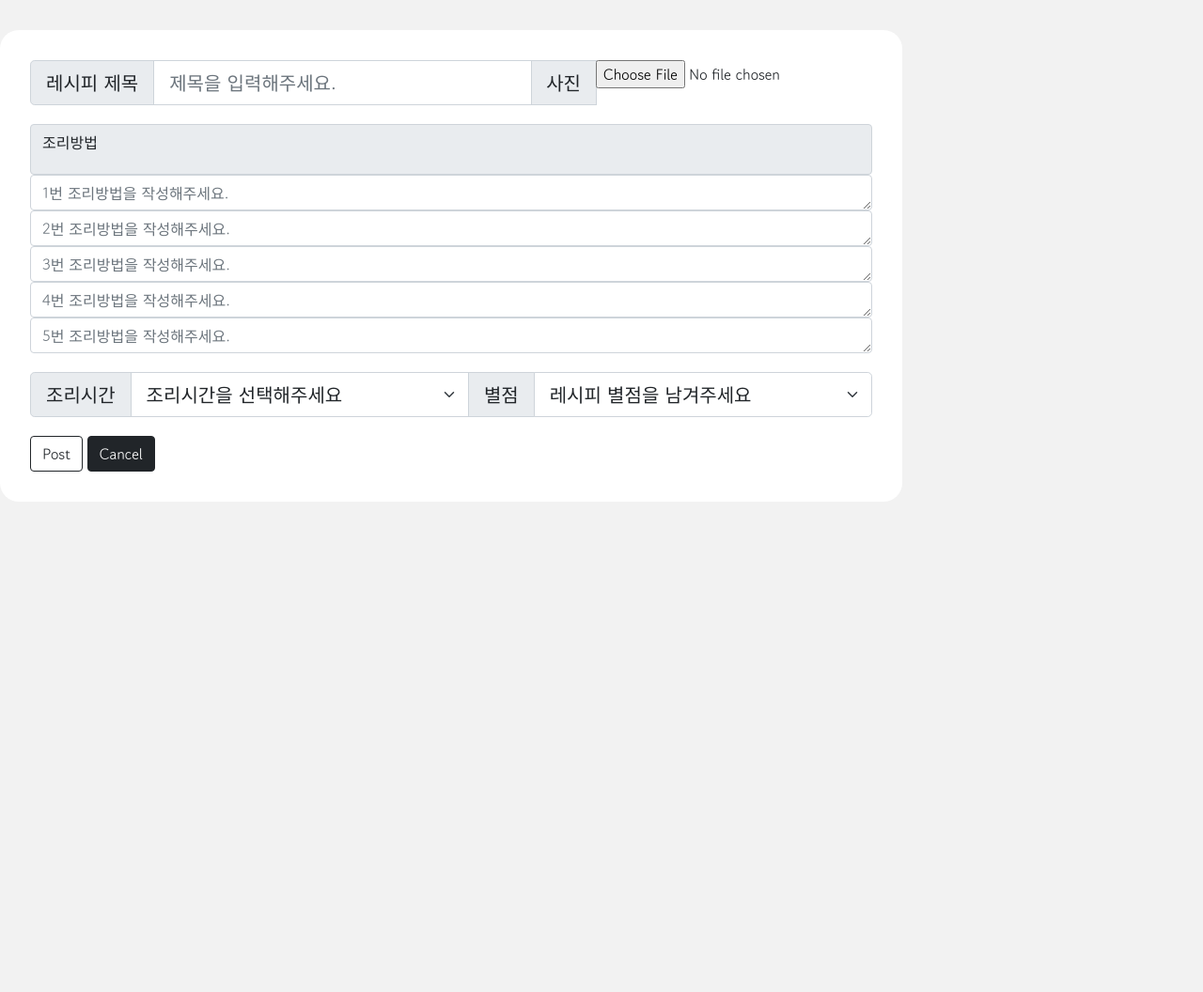
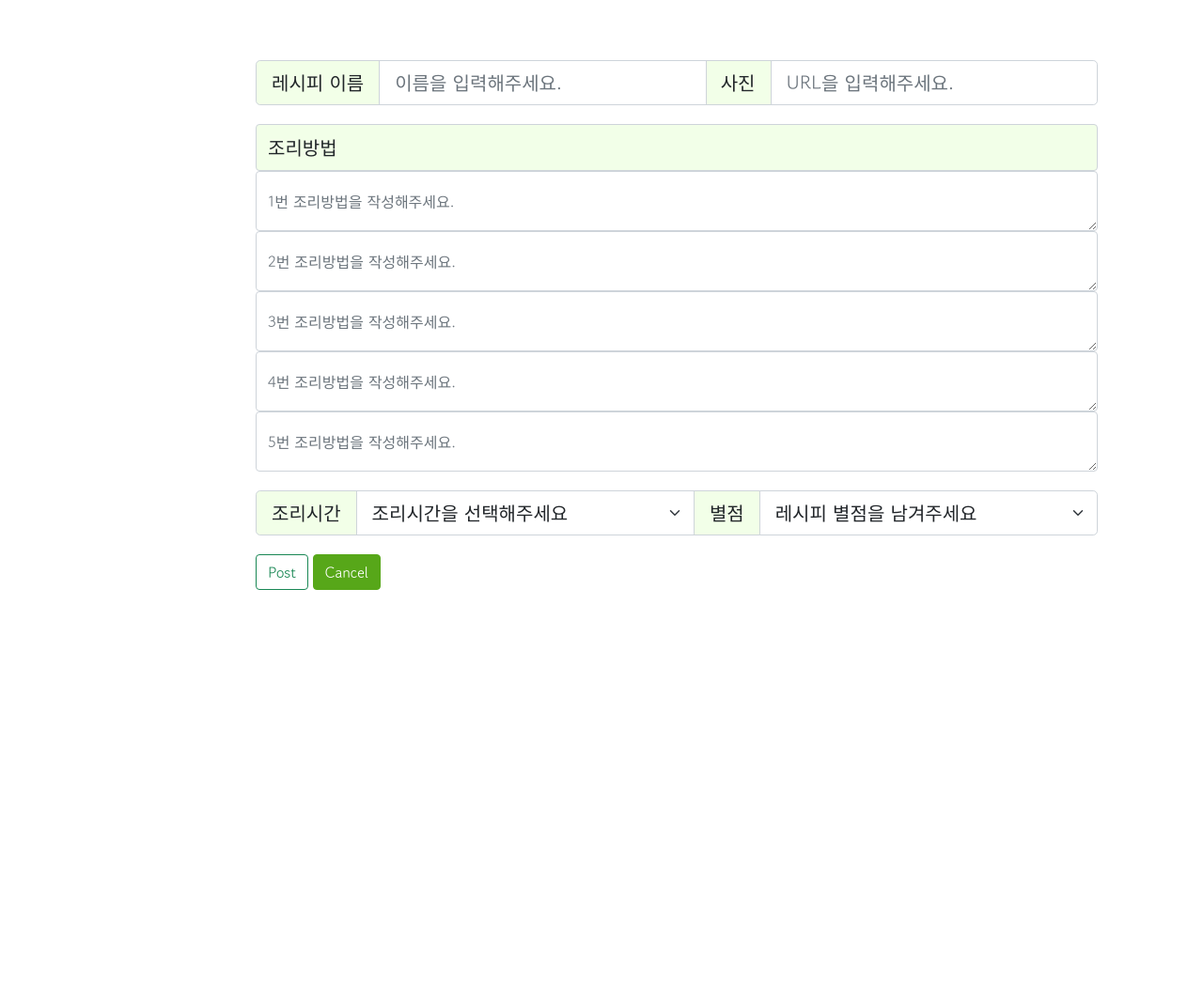
Before and after one commit to headwing/fiveline-recipe, a Flask app: page /upload in a window 1280 px wide; the page is wider, and only the part inside the window is pictured. Shown: that part at 94% size. Run offline with Flask 2, Linux system fonts and the light colour scheme.

Commit message:
메인 페이지 타이틀, 업로드 페이지 html/css 수정

```diff
--- a/sparta_plus/project04/static/css/upload.css
+++ b/sparta_plus/project04/static/css/upload.css
@@ -3,28 +3,76 @@ html,body{height: 100%;}
 * {
     font-family: 'Gowun Dodum', sans-serif;
 }
+.upload-menu{
+
+}
 .art_sign {
     background-color: white;
+    position: relative;
     width: 960px;
-    padding: 32px 32px 32px 32px;
-
+    margin: 0 auto;
+    padding: 32px;
     display: flex;
     flex-direction: column;
     justify-content: center;
     align-content: center;
-
     border-radius: 20px;
 }
 .input-group {
     width: 960px;
 }
+.input-group .input-group-text.label{
+    background: #f2ffe8
+}
+.cookingMethod .input-group-text.label{
+    background: #f2ffe8;
+    font-size: 20px;
+    height: 50px;
+}
+
 .label {
     font-size: 20px;
 }
-#buttons {
+.buttons {
     margin-top: 20px;
 }
+.buttons .btn-success{
+    border: 1px solid #57A719;
+    background: #57A719;
+}
 #titleImage,
-#cookingMethod {
+.cookingMethod {
     margin-bottom: 20px;
 }
+.cookingMethod .form-control{
+    line-height: 50px;
+}
+
+.Line-1 {
+    width: 1140px;
+    height: 1px;
+    margin: 20px 0 20px;
+    background-color: #000;
+}
+
+
+.main {
+    background-color: white;
+    width: 1200px;
+    height: 700px;
+    flex-grow: 0;
+
+    margin: 0px;
+    padding: 64px 62px 62px;
+    border-radius: 10px;
+    border: solid 1px #000;
+    background-color: #fff;
+    align-content: flex-start;
+}
+
+.upload-menu {
+    width: 1440px;
+    height: 1024px;
+    flex-grow: 0;
+    margin: 31.6px auto auto auto;
+}
--- a/sparta_plus/project04/templates/index.html
+++ b/sparta_plus/project04/templates/index.html
@@ -4,7 +4,7 @@
 <head>
 
     <!-- Webpage Title -->
-    <title>메인페이지</title>
+    <title>::다섯줄 레시피::</title>
 
     <!-- Required meta tags -->
     <meta charset="utf-8">
--- a/sparta_plus/project04/templates/upload.html
+++ b/sparta_plus/project04/templates/upload.html
@@ -9,6 +9,7 @@
             crossorigin="anonymous"></script>
     <link href="https://fonts.googleapis.com/css2?family=Nanum+Pen+Script&display=swap" rel="stylesheet">
 
+    <link rel="stylesheet" href="../static/css/reset.css">
     <link rel="stylesheet" href="../static/css/upload.css">
     <link href="https://fonts.googleapis.com/css2?family=Gowun+Dodum&display=swap" rel="stylesheet">
 
@@ -19,47 +20,6 @@
             crossorigin="anonymous"></script>
     <title>포스팅</title>
 </head>
-<style>
-    * {
-        text-align: left;
-
-    }
-
-    .Line-1 {
-        width: 1140px;
-        height: 1px;
-        margin: 20px 0 20px;
-        background-color: #000;
-    }
-
-    body {
-        background-color: #f2f2f2;
-    }
-
-    .main {
-        background-color: white;
-        width: 1200px;
-        height: 700px;
-        flex-grow: 0;
-
-        margin: 0px;
-        padding: 64px 62px 62px;
-        border-radius: 10px;
-        border: solid 1px #000;
-        background-color: #fff;
-        align-content: flex-start;
-    }
-
-    .upload-menu {
-        width: 1440px;
-        height: 1024px;
-        flex-grow: 0;
-        margin: 31.6px auto auto auto;
-        background-color: #f2f2f2;
-    }
-
-
-</style>
 <script>
     function save_post() {
         let title = $('#title').val()
@@ -104,24 +64,24 @@ function show_nickname(){
 </script>
 <body>
     <div class="upload-menu">
-
         <div class="art_sign">
             <form>
                 <div class="input-group input-group-lg" id="titleImage">
-                        <span class="input-group-text label" id="inputGroup-sizing-lg1">레시피 제목</span>
+                    <span class="input-group-text label" id="inputGroup-sizing-lg1">레시피 이름</span>
                     <input id="title" type="text" class="form-control"
-                               required placeholder="제목을 입력해주세요.">
+                           required placeholder="이름을 입력해주세요.">
 
                     <div class="nicknamebox">
                     </div>
 
                     <span class="input-group-text label" id="inputGroup-sizing-lg4">사진</span>
-                        <input id="image" type="file" name="myImage" accept="image/*"/>
+                    <input id="title" type="text" class="form-control"
+                           required placeholder="URL을 입력해주세요.">
 
                 </div>
 
-                    <div id="cookingMethod">
-                        <span class="input-group-text label" id="inputGroup-sizing-lg5"><p>조리방법</p></span>
+                <div class="cookingMethod">
+                    <span class="input-group-text label" id="inputGroup-sizing-lg5">조리방법</span>
                     <div class="input-group">
                         <textarea id="content1" class="form-control" name="content1" rows="1" cols="160"
                                   placeholder="1번 조리방법을 작성해주세요." required></textarea>
@@ -155,23 +115,19 @@ function show_nickname(){
                     <span class="input-group-text label">별점</span>
                     <select required id="star" class="form-select" aria-label="Default select example">
                         <option value="" disabled selected>레시피 별점을 남겨주세요</option>
-                            <option value="*">*</option>
-                            <option value="**">**</option>
-                            <option value="***">***</option>
-                            <option value="****">****</option>
-                            <option value="*****">*****</option>
+                        <option value="*">⭐</option>
+                        <option value="**">⭐⭐</option>
+                        <option value="***">⭐⭐⭐</option>
+                        <option value="****">⭐⭐⭐⭐</option>
+                        <option value="*****">⭐⭐⭐⭐⭐</option>
                     </select>
                 </div>
-                    <div id="buttons">
-                        <button type="button" class="btn btn-outline-dark" onclick="save_post()">Post</button>
-                        <button type="button" class="btn btn-dark" onclick="location.href='/'">Cancel</button>
-                    </div>
-
-            </div>
+                <div class="buttons">
+                    <button type="button" class="btn btn-outline-success" onclick="save_post()">Post</button>
+                    <button type="button" class="btn btn-success" onclick="location.href='/'">Cancel</button>
                 </div>
             </form>
         </div>
-
     </div>
 </div>
 
```
Lines whose indentation alone changed are shown as unchanged.
